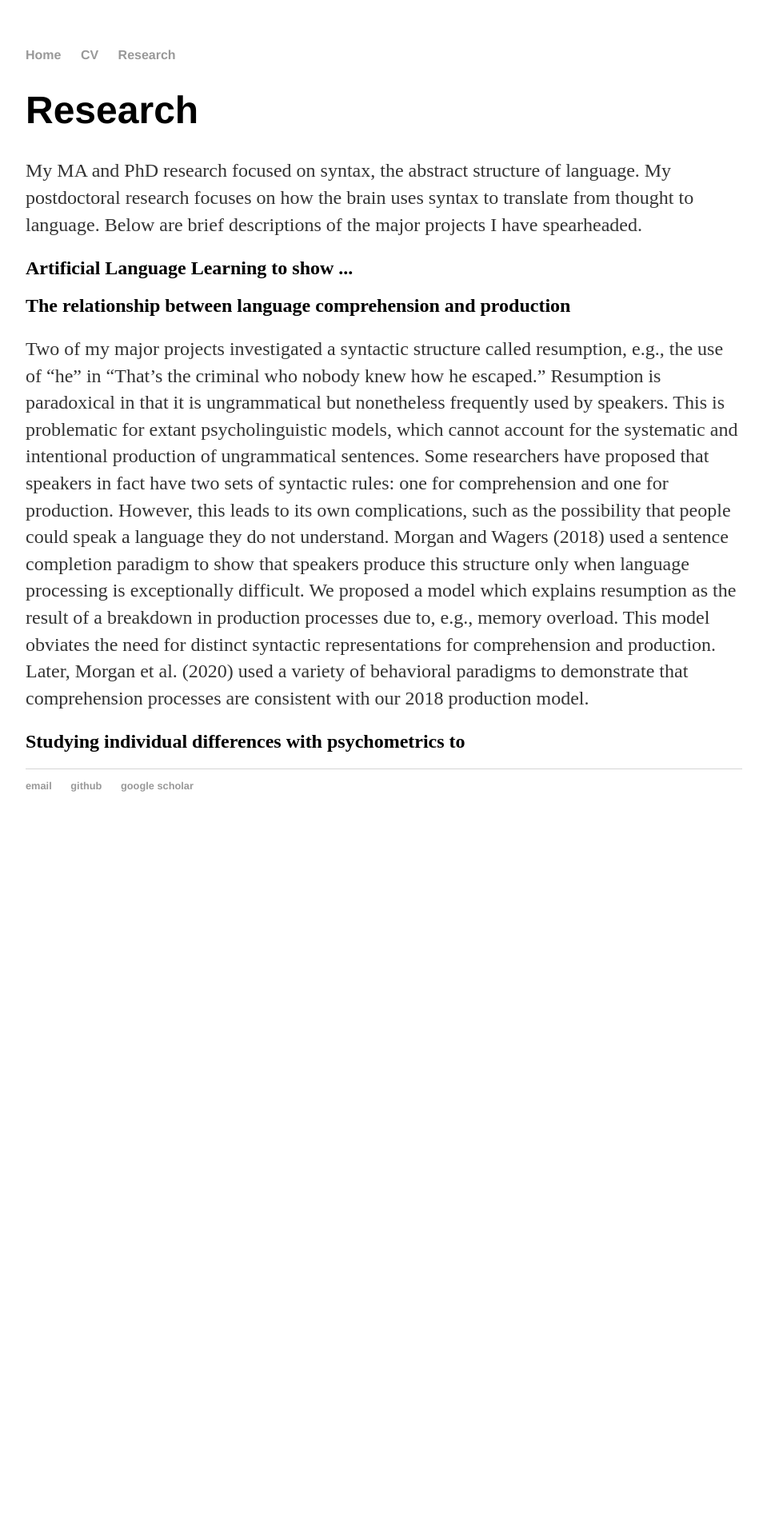
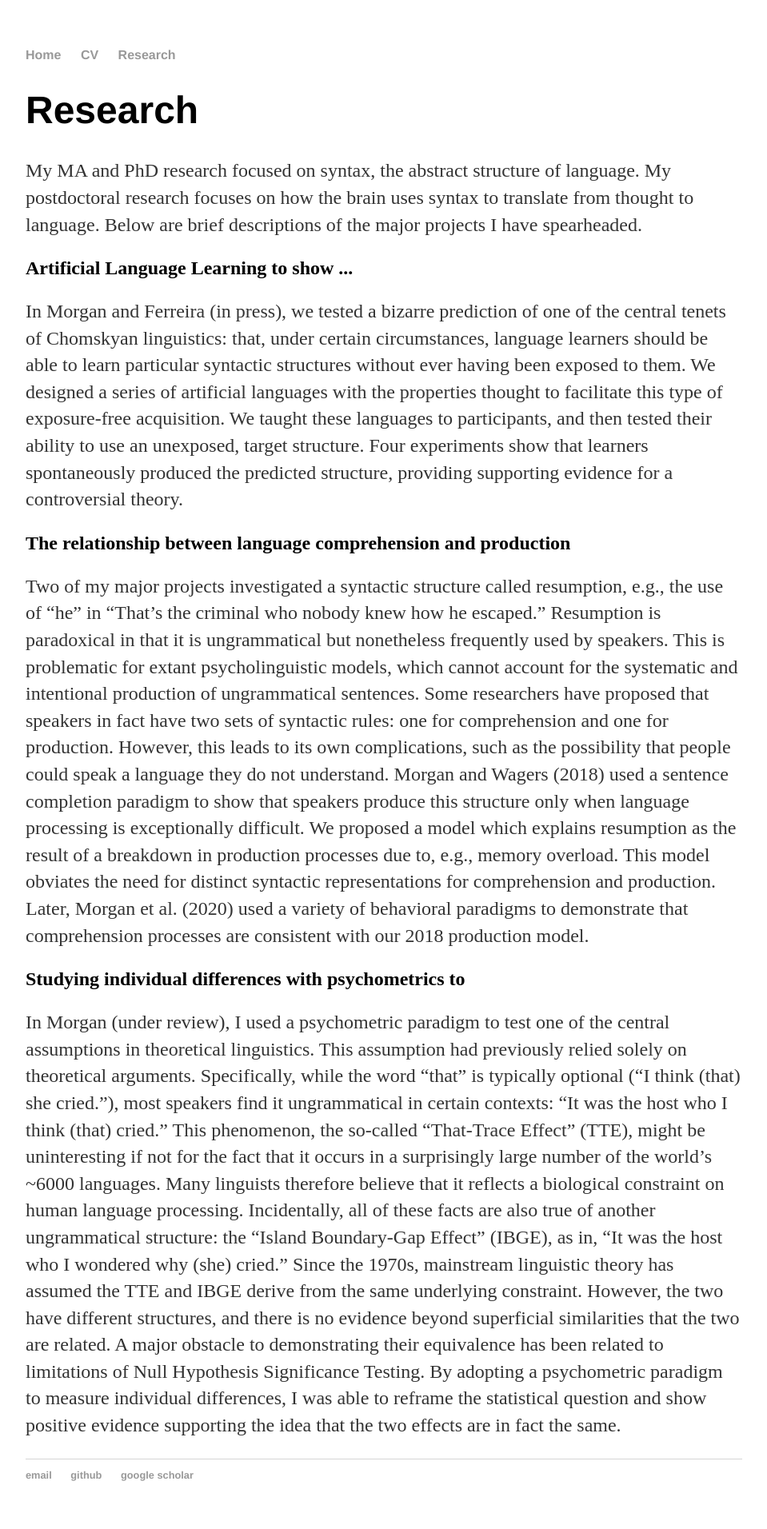
Before and after one commit to adam-milton-morgan/adam-milton-morgan.github.io, a Jekyll site: the page built from research/index.html, in a window 1280 px wide. Shown: the whole page at 80% size, without its empty margins (160-1119 px from the left). Built offline with Jekyll 4.4.1, drawn with Linux system fonts in a browser that asks for light colours; before the commit the page ends 1050 px from its top, so only the background shows below that.

Commit message:
Update index.html

```diff
--- a/research/index.html
+++ b/research/index.html
@@ -10,6 +10,11 @@ title: Adam M. Morgan, Cognitive Neuroscientist
 		Below are brief descriptions of the major projects I have spearheaded.</p>
 
 	<h2>Artificial Language Learning to show ...</h2>
+
+	<p>In Morgan and Ferreira (in press), we tested a bizarre prediction of one of the central tenets of Chomskyan linguistics: that, under certain circumstances, language learners should be able to learn particular syntactic structures without ever having been exposed to them.
+		We designed a series of artificial languages with the properties thought to facilitate this type of exposure-free acquisition.
+		We taught these languages to participants, and then tested their ability to use an unexposed, target structure.
+		Four experiments show that learners spontaneously produced the predicted structure, providing supporting evidence for a controversial theory.</p>
 
 	<h2>The relationship between language comprehension and production</h2>
 
@@ -25,4 +30,14 @@ title: Adam M. Morgan, Cognitive Neuroscientist
 
 	<h2>Studying individual differences with psychometrics to </h2>
 
+	<p>In Morgan (under review), I used a psychometric paradigm to test one of the central assumptions in theoretical linguistics.
+		This assumption had previously relied solely on theoretical arguments. Specifically, while the word “that” is typically optional (“I think (that) she cried.”), most speakers find it ungrammatical in certain contexts: “It was the host who I think (that) cried.”
+		This phenomenon, the so-called “That-Trace Effect” (TTE), might be uninteresting if not for the fact that it occurs in a surprisingly large number of the world’s ~6000 languages.
+		Many linguists therefore believe that it reflects a biological constraint on human language processing.
+		Incidentally, all of these facts are also true of another ungrammatical structure: the “Island Boundary-Gap Effect” (IBGE), as in, “It was the host who I wondered why (she) cried.”
+		Since the 1970s, mainstream linguistic theory has assumed the TTE and IBGE derive from the same underlying constraint.
+		However, the two have different structures, and there is no evidence beyond superficial similarities that the two are related.
+		A major obstacle to demonstrating their equivalence has been related to limitations of Null Hypothesis Significance Testing.
+		By adopting a psychometric paradigm to measure individual differences, I was able to reframe the statistical question and show positive evidence supporting the idea that the two effects are in fact the same.</p>
+
 </div><!-- /.blurb -->
```
